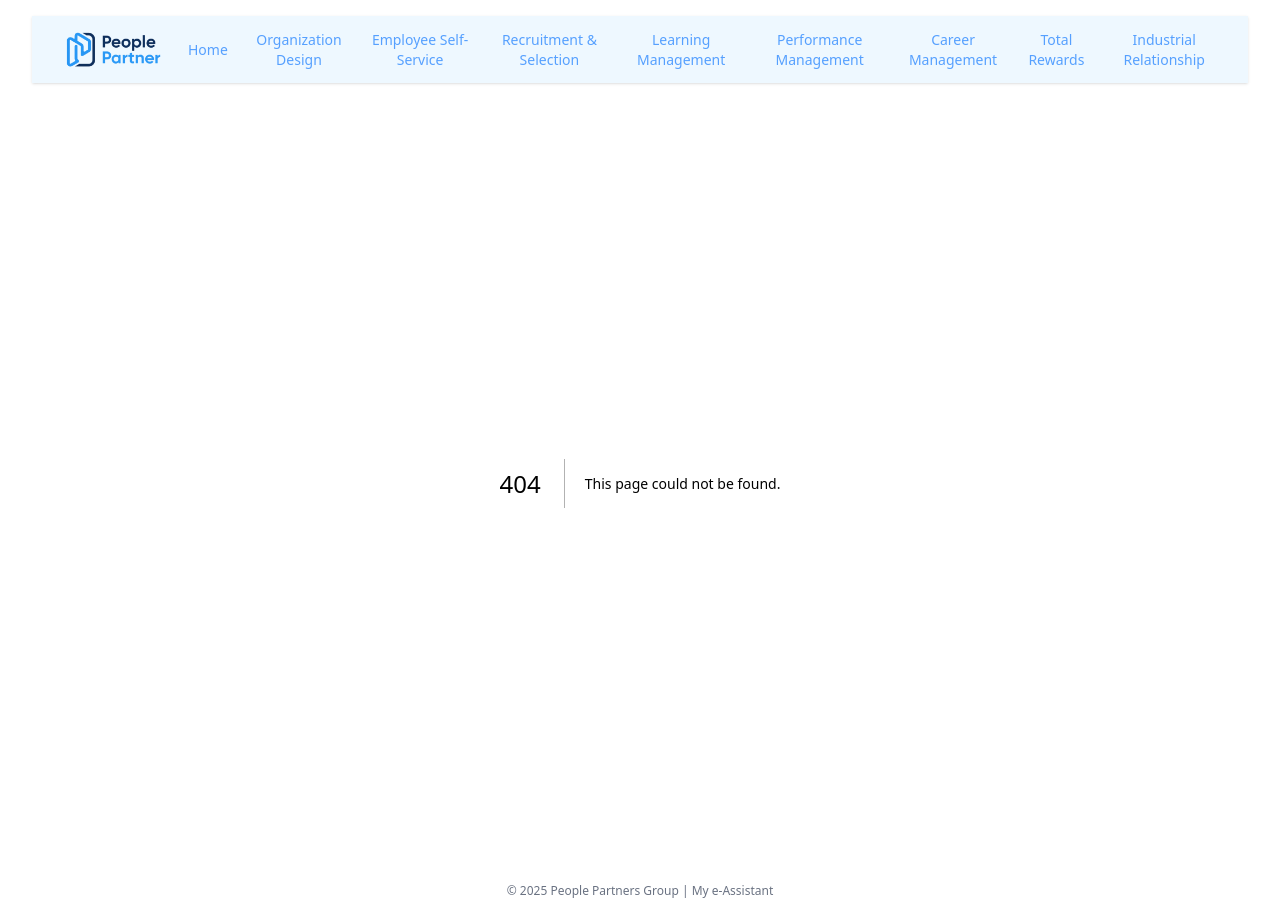
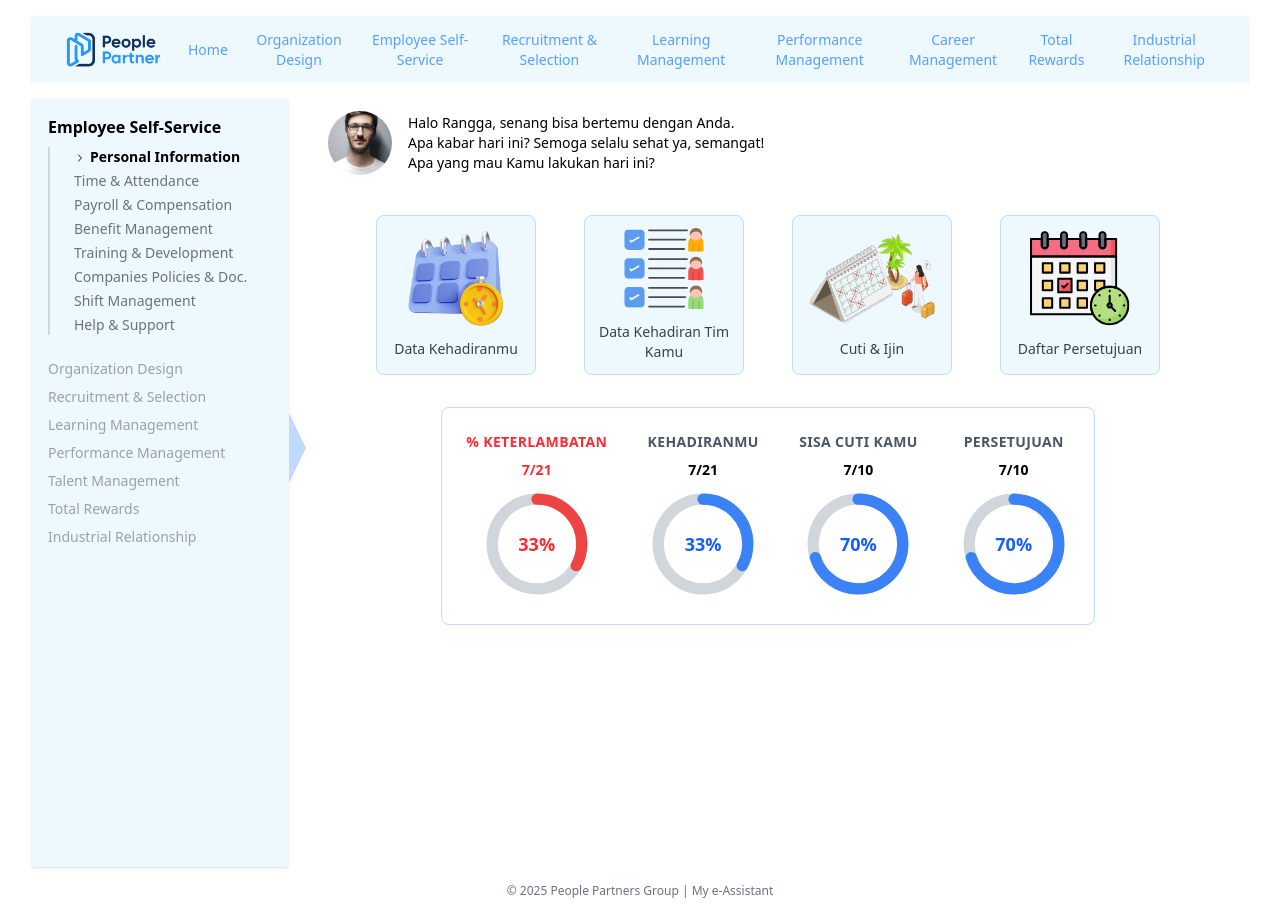
Before and after one commit to logikasistembisnis/fe-hrms, a Next.js app: page /employee-self-service/time-and-attendance in a window 1280 px wide. Before the commit this address had no page. Built offline with nearby package versions, Linux system fonts and the light colour scheme.

Commit message:
time&attendance page

```diff
--- /dev/null
+++ b/src/app/employee-self-service/time-and-attendance/page.tsx
@@ -0,0 +1,44 @@
+"use client";
+import ProfileHeader from "@/components/information/ProfileHeader";
+import { MenuCard } from "@/components/attendance/MenuCard";
+import { useRouter } from "next/navigation";
+import StatisticCard from "@/components/attendance/StatisticCard";
+
+export default function TimeAttendance() {
+    const router = useRouter();
+    const menu = [
+        { title: "Data Kehadiranmu", imageSrc: "/attendance/kehadiran.svg", path: "/employee-self-service/time-and-attendance/data-kehadiran" },
+        { title: "Data Kehadiran Tim Kamu", imageSrc: "/attendance/tim.svg", path: "/employee-self-service/time-and-attendance/data-kehadiran-tim" },
+        { title: "Cuti & Ijin", imageSrc: "/attendance/ijin.svg", path: "/employee-self-service/time-and-attendance/cuti-ijin" },
+        { title: "Daftar Persetujuan", imageSrc: "/attendance/persetujuan.svg", path: "/employee-self-service/time-and-attendance/daftar-persetujuan" },
+    ];
+    const stats = [
+        { title: "% Keterlambatan", value: "7/21", percentage: 33, highlight: true, color: "#EF4444" },
+        { title: "Kehadiranmu", value: "7/21", percentage: 33 },
+        { title: "Sisa Cuti Kamu", value: "7/10", percentage: 70 },
+        { title: "Persetujuan", value: "7/10", percentage: 70 },
+    ];
+
+    return (
+        <div className="w-full px-4">
+            <ProfileHeader name="Rangga" text="Apa yang mau Kamu lakukan hari ini?" />
+            <div className="flex gap-12 justify-center mt-10">
+                {menu.map((item) =>
+                    <MenuCard
+                        key={item.title}
+                        onClick={() => router.push(item.path)}
+                        {...item}
+                    />
+                )}
+            </div>
+            {/* Statistik cards */}
+            <div className="mt-8 flex justify-center">
+                <div className="border border-blue-200 rounded-lg p-6 flex justify-center gap-10 flex-wrap">
+                {stats.map((stat) => (
+                    <StatisticCard key={stat.title} {...stat} />
+                ))}
+            </div>
+            </div>
+        </div>
+    );
+}
--- /dev/null
+++ b/src/components/attendance/MenuCard.tsx
@@ -0,0 +1,33 @@
+"use client";
+import Image from "next/image";
+
+interface MenuCardProps {
+    title: string;
+    imageSrc: string;
+    path: string;
+    onClick: () => void;
+}
+
+export function MenuCard({ title, imageSrc, onClick }: MenuCardProps) {
+    return (
+        <div
+            onClick={onClick}
+            className="flex flex-col items-center justify-center w-40 h-40 border border-blue-200 rounded-lg bg-[#eef8ff] cursor-pointer hover:shadow-md hover:border-blue-400 transition-all duration-200 p-3"
+        >
+            {/* Image */}
+            <div className="relative w-32 h-24 mb-3">
+                <Image
+                    src={imageSrc}
+                    alt={title}
+                    fill
+                    className="object-contain"
+                />
+            </div>
+
+            {/* Text */}
+            <span className="text-sm font-medium text-gray-700 text-center">
+                {title}
+            </span>
+        </div>
+    );
+}
--- /dev/null
+++ b/src/components/attendance/StatisticCard.tsx
@@ -0,0 +1,71 @@
+"use client";
+
+interface StatisticCardProps {
+    title: string;
+    value: string;
+    percentage: number;
+    color?: string;
+    highlight?: boolean;
+}
+
+export default function StatisticCard({
+    title,
+    value,
+    percentage,
+    color = "#3B82F6",
+    highlight = false,
+}: StatisticCardProps) {
+    const radius = 32;
+    const circumference = 2 * Math.PI * radius;
+    const strokeDashoffset = circumference - (percentage / 100) * circumference;
+
+    return (
+        <div className="flex flex-col items-center justify-center text-center space-y-2">
+            {/* Judul */}
+            <p
+                className={`text-sm font-bold uppercase tracking-wide ${highlight ? "text-red-500" : "text-gray-600"
+                    }`}
+            >
+                {title}
+            </p>
+
+            {/* Nilai */}
+            <p className={`text-sm font-bold ${highlight ? "text-red-500" : "text-black"}`}>{value}</p>
+
+            {/* Diagram */}
+            <div className="relative w-28 h-28">
+                <svg
+                    className="w-full h-full transform -rotate-90"
+                    viewBox="0 0 80 80"
+                >
+                    <circle
+                        className="text-gray-300"
+                        strokeWidth="8"
+                        stroke="currentColor"
+                        fill="transparent"
+                        r={radius}
+                        cx="40"
+                        cy="40"
+                    />
+                    <circle
+                        stroke={color}
+                        strokeWidth="8"
+                        strokeDasharray={circumference}
+                        strokeDashoffset={strokeDashoffset}
+                        strokeLinecap="round"
+                        fill="transparent"
+                        r={radius}
+                        cx="40"
+                        cy="40"
+                    />
+                </svg>
+
+                {/* Persentase */}
+                <span className={`absolute inset-0 flex items-center justify-center text-lg font-bold ${highlight ? "text-red-500" : "text-blue-600"
+                    }`}>
+                    {percentage}%
+                </span>
+            </div>
+        </div>
+    );
+}
```
